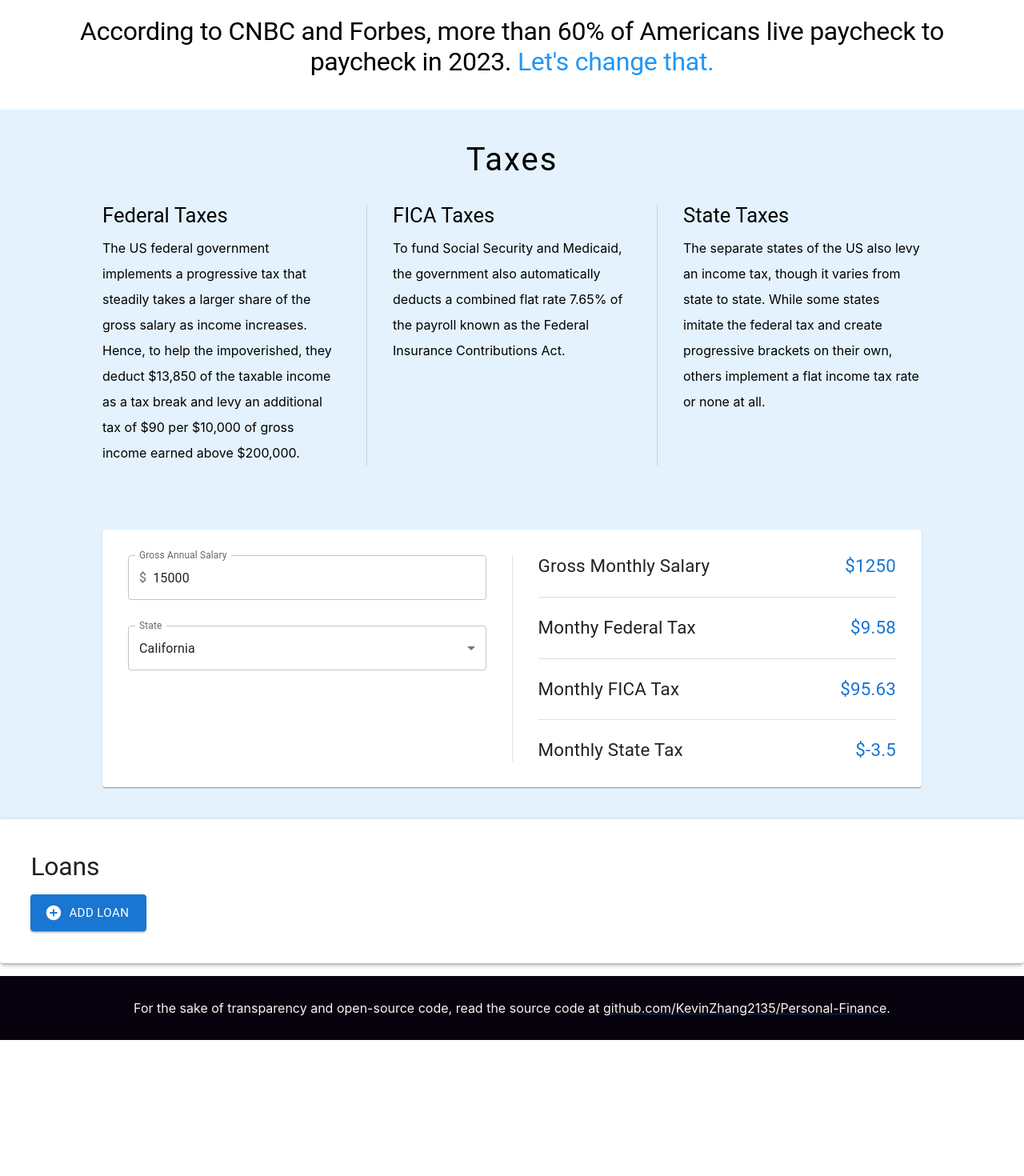
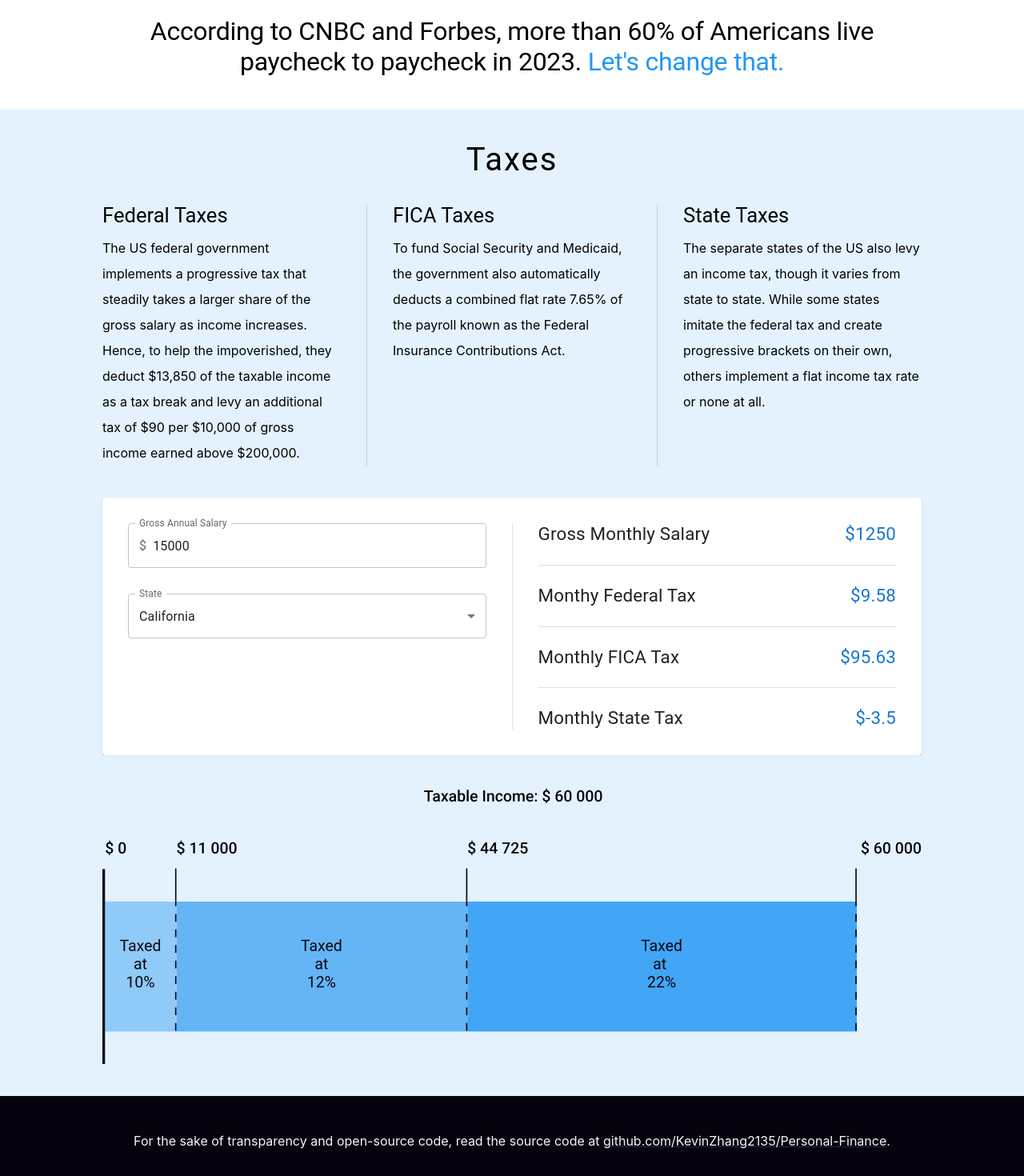
Before and after one commit to KevinZhang2135/personal-finance, a React (Create React App) app: page / in a window 1280 px wide. Shown: the part 820-2290 px from the top of the page at 80% size. Before the commit the page ends 2120 px from the top, so only its background shows below. Built offline with nearby package versions, Linux system fonts and the light colour scheme.

Commit message:
Income Tax

```diff
--- a/src/App.js
+++ b/src/App.js
@@ -8,6 +8,7 @@ import Footer from "./components/Footer.jsx";
 import Loans from "./components/loans/Loans.jsx";
 import TaxInfo from "./components/taxes/TaxInfo.jsx";
 import TaxForm from "./components/taxes/TaxForm.jsx";
+import TaxImage from "./components/taxes/TaxImage.jsx";
 
 const taxBrackets = await (
 	await fetch("taxBrackets.json", {
@@ -35,12 +36,11 @@ const App = () => {
 	return (
 		<Box>
 			<Banner />
-
 			<Box
-				p="5vh 5vw"
 				sx={{
 					display: "flex",
 					justifyContent: "center",
+					p: "5vh 10vw",
 				}}
 			>
 				<Typography variant="h2" textAlign="center">
@@ -59,8 +59,7 @@ const App = () => {
 				taxes={taxes}
 				setTaxes={setTaxes}
 			/>
-
-			<Loans loans={loans} setLoans={setLoans} />
+			<TaxImage />
 
 			<Footer />
 		</Box>
--- a/src/components/Footer.jsx
+++ b/src/components/Footer.jsx
@@ -9,8 +9,7 @@ const Footer = (props) => {
 				display: "flex",
 				flexDirection: "column",
 				justifyContent: "center",
-				height: { xs: "15vh", md: "10vh" },
-				px: 2,
+				p: "5vh 10vw",
 			}}
 		>
 			<Typography variant="p" color="whiteSmoke" align="center">
--- a/src/components/taxes/TaxForm.jsx
+++ b/src/components/taxes/TaxForm.jsx
@@ -2,7 +2,6 @@ import React from "react";
 import {
 	Box,
 	Divider,
-	FilledInput,
 	FormControl,
 	InputAdornment,
 	InputLabel,
@@ -51,7 +50,10 @@ const TaxForm = (props) => {
 	};
 
 	return (
-		<Box className="tax-form" sx={{ p: "5vh 10vw", bgcolor: blue[50] }}>
+		<Box
+			className="tax-form"
+			sx={{ bgcolor: blue[50], px: "10vw", pt: "5vh" }}
+		>
 			<Paper elevation={1} sx={{ p: 4 }}>
 				<Stack
 					direction={{ xs: "column", lg: "row" }}
--- /dev/null
+++ b/src/components/taxes/TaxImage.jsx
@@ -0,0 +1,26 @@
+import React from "react";
+import { Box } from "@mui/material";
+import { blue } from "@mui/material/colors";
+
+const TaxImage = () => {
+	return (
+		<Box
+			className="tax-image"
+			sx={{
+				display: "flex",
+				alignItems: "center",
+				justifyContent: "center",
+				bgcolor: blue[50],
+				px: "10vw",
+				py: "5vh",
+			}}
+		>
+			<img
+				src={"Personal-Finance/incomeTax.svg"}
+				alt="Income tax brackets"
+			/>
+		</Box>
+	);
+};
+
+export default TaxImage;
--- a/src/components/taxes/TaxInfo.jsx
+++ b/src/components/taxes/TaxInfo.jsx
@@ -8,10 +8,14 @@ const TaxInfo = (props) => {
 	const infoItemWidth = { xs: 1, lg: 0.33 };
 
 	return (
-		<Box className="tax-info" sx={{ p: "5vh 10vw", bgcolor: blue[50] }}>
+		<Box
+			className="tax-info"
+			sx={{ bgcolor: blue[50], px: "10vw", pt: "5vh" }}
+		>
 			<Typography variant="h1" textAlign="center" mb={4}>
 				Taxes
 			</Typography>
+
 			<Stack
 				direction={{ xs: "column", lg: "row" }}
 				alignItems="stretch"
```
Also changed, not shown: src/components/loans/LoanInfo.jsx (added, +20 -0 lines), public/incomeTax.png (deleted), public/incomeTax.svg (added).
